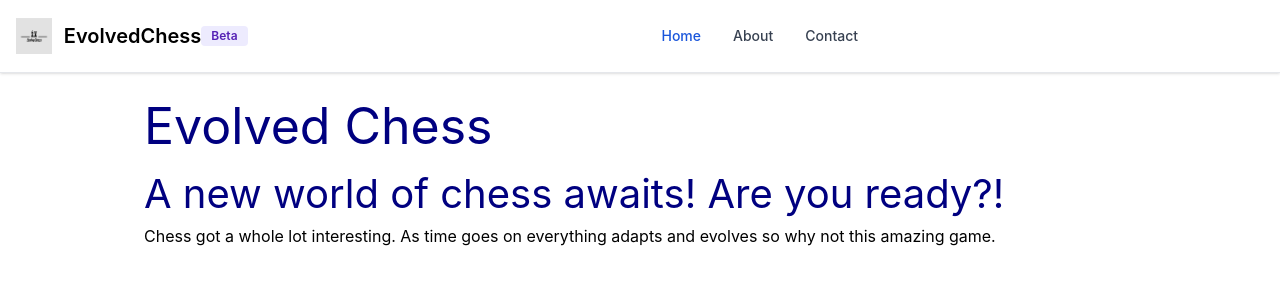
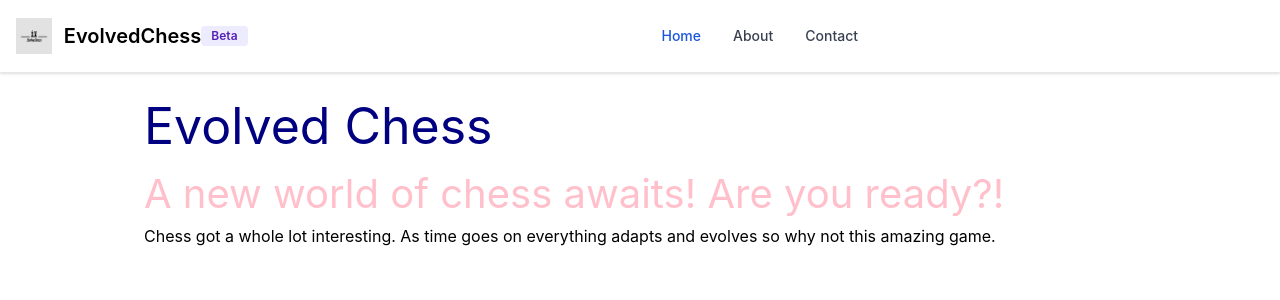
Before and after one commit to KivalM/EvolutionChess, a SvelteKit app: page /about in a window 1280 px wide. Shown: the top 300 px of the page. Built offline with nearby package versions, Linux system fonts and the light colour scheme.

Commit message:
text change

```diff
--- a/src/routes/about/+page.svelte
+++ b/src/routes/about/+page.svelte
@@ -18,7 +18,7 @@
 		font-size: 50px;
 	}
 	h2 {
-		color: navy;
+		color: pink;
 		font-size: 40px;
 	}
 </style>
```
